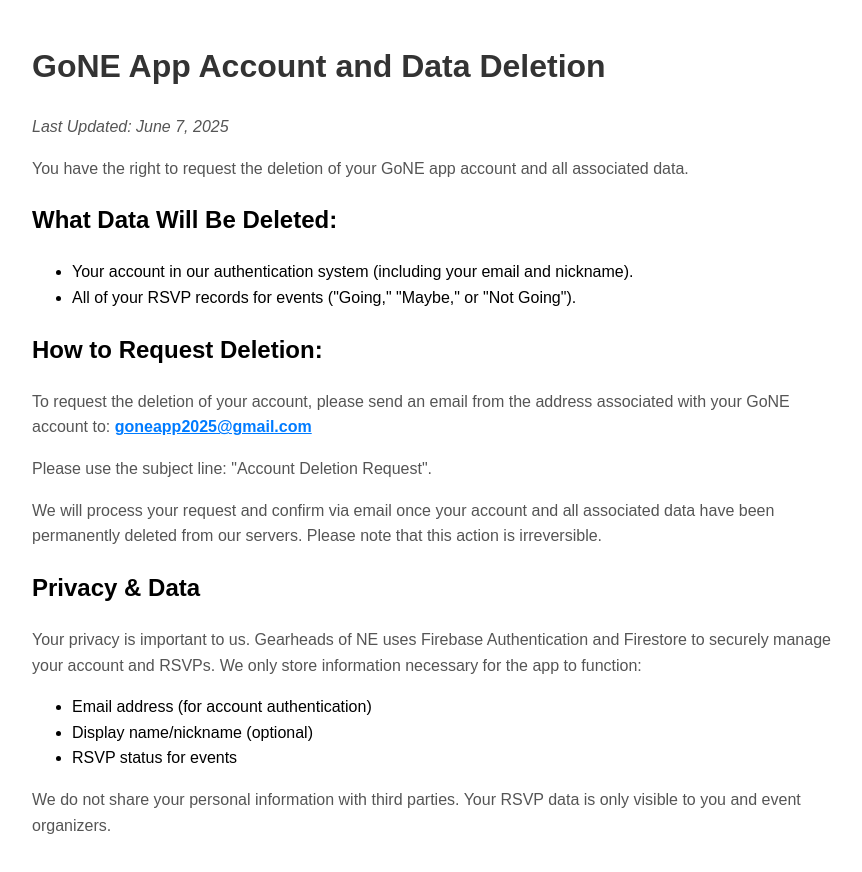
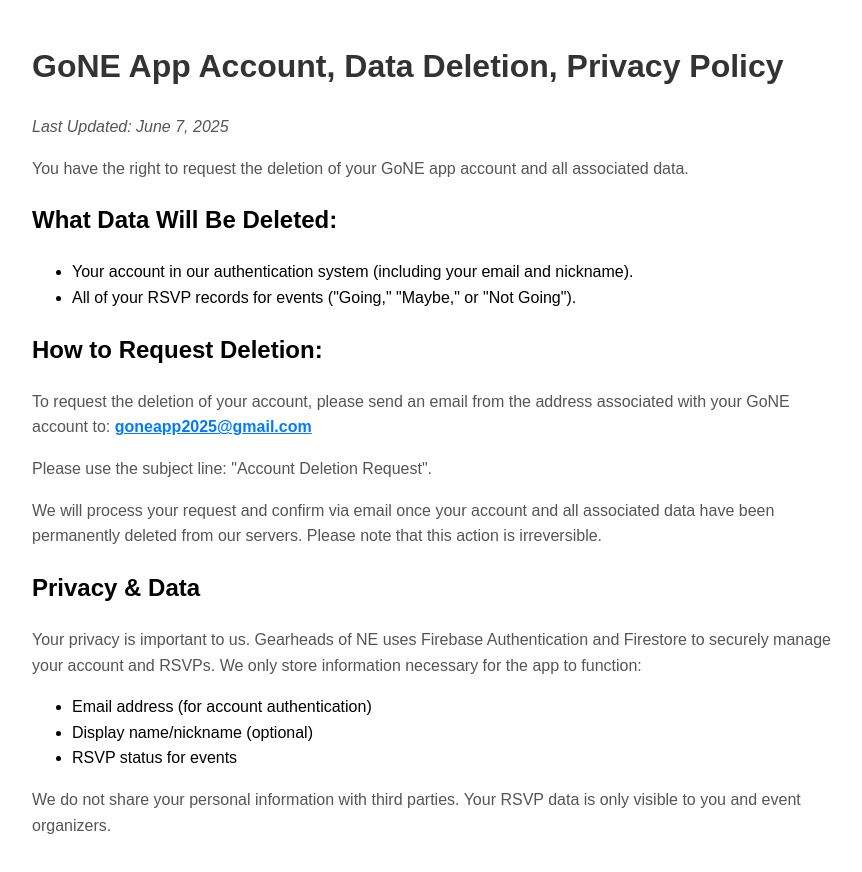
Before and after one commit to LennyE46/gone-app-policy, a plain HTML site: page index.html in a window 1280 px wide. Shown: the whole page, without its empty margins (208-1070 px from the left). Drawn offline with Linux system fonts and the light colour scheme.

Commit message:
Update index.html

```diff
--- a/index.html
+++ b/index.html
@@ -12,7 +12,7 @@
     </style>
 </head>
 <body>
-    <h1>GoNE App Account and Data Deletion</h1>
+    <h1>GoNE App Account, Data Deletion, Privacy Policy</h1>
     <p><em>Last Updated: June 7, 2025</em></p>
     <p>You have the right to request the deletion of your GoNE app account and all associated data.</p>
 
```
